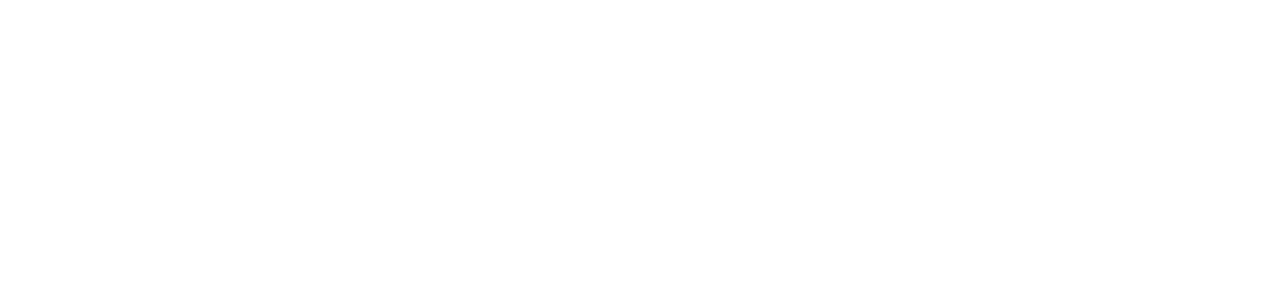
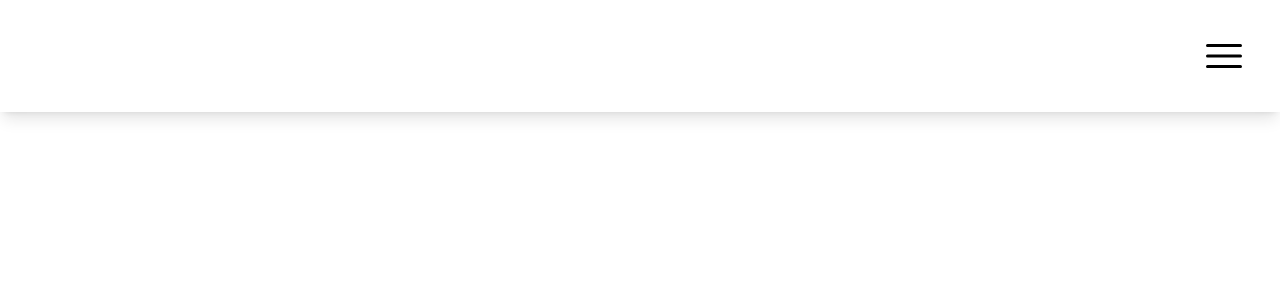
Before and after one commit to Ju-HQP/sae501, a React (Create React App) app in the folder site-mayhumanlab/: page /agenda in a window 1280 px wide. Before the commit this address had no page. Shown: the top 300 px of the page. Built offline with nearby package versions, Linux system fonts and the light colour scheme.

Commit message:
ajout header partout

```diff
--- a/site-mayhumanlab/src/App.jsx
+++ b/site-mayhumanlab/src/App.jsx
@@ -3,6 +3,8 @@
 import VolunteersListGestion from "./pages/VolunteersListGestion";
 import { Route, Routes } from "react-router-dom";
 import { URL_API_VOLUNTEERS } from "./utils/config";
+import Agenda from "./pages/Agenda";
+import SiteGestion from "./pages/SiteGestion";
 
 function App(){
 
@@ -10,8 +12,10 @@
     <>
         <Routes>
           <Route exact path="/" element={<Home/>} />
+          <Route exact path="/agenda" element={<Agenda/>} />
+          <Route exact path="/trombinoscope" element={<VolunteersChart/>} />
+          <Route exact path="/gestion-du-site" element={<SiteGestion/>} />
           <Route exact path="/gestion-des-benevoles" element={<VolunteersListGestion/>} />
-          <Route exact path="/trombinoscope" element={<VolunteersChart/>} />
         </Routes>
     </>)
 };
--- /dev/null
+++ b/site-mayhumanlab/src/pages/Agenda.jsx
@@ -0,0 +1,11 @@
+import Header from "../components/Header";
+
+function Agenda(){
+
+    return(
+    <>
+        <Header/>
+    </>)
+};
+
+export default Agenda;
--- a/site-mayhumanlab/src/pages/ModifyProject.jsx
+++ /dev/null
@@ -1,6 +0,0 @@
-function ModifyProject(){
-
-    return(<></>)
-};
-
-export default ModifyProject;
--- /dev/null
+++ b/site-mayhumanlab/src/pages/SiteGestion.jsx
@@ -0,0 +1,11 @@
+import Header from "../components/Header";
+
+function SiteGestion(){
+
+    return(
+    <>
+        <Header />
+    </>)
+};
+
+export default SiteGestion;
```
